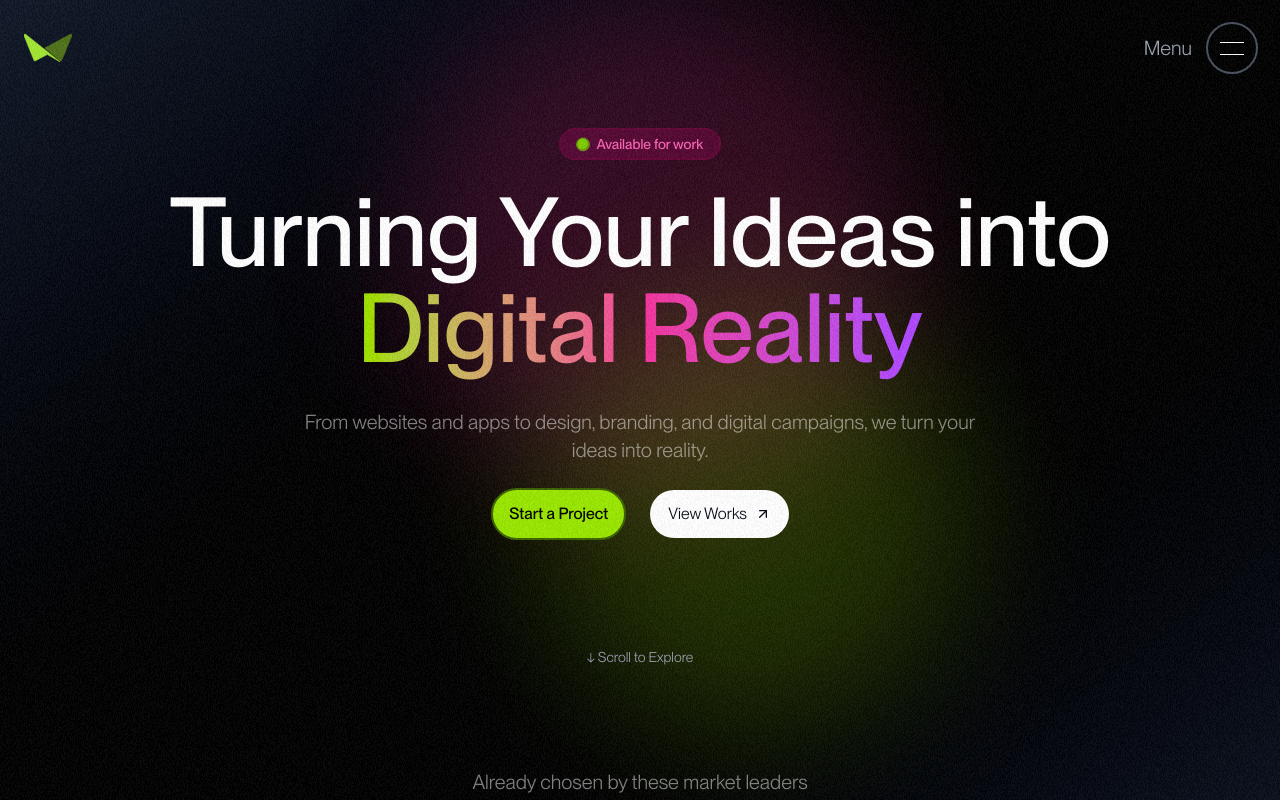
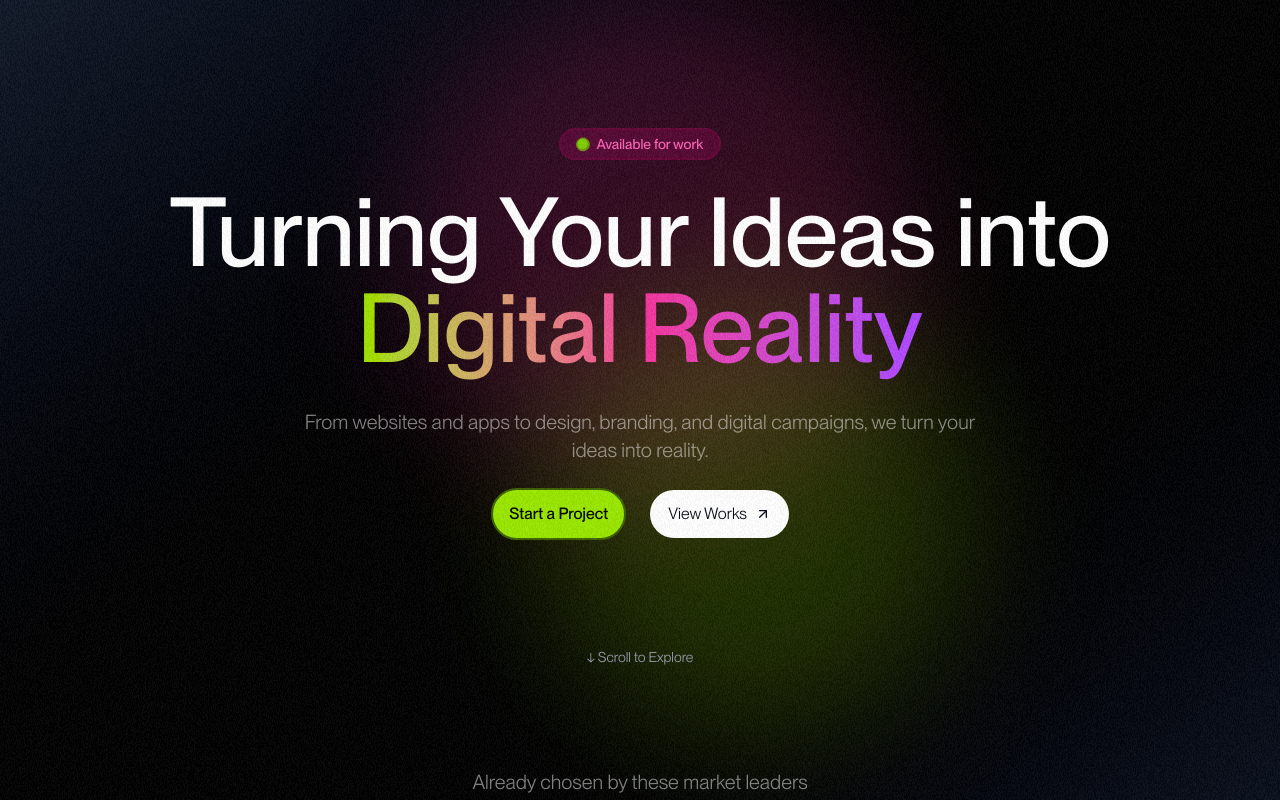
Before and after one commit to WEFIK-INTERNATIONAL/wefik-website, a Next.js app: page / in a window 1280 px wide. Shown: the top 800 px of the page. Built offline with nearby package versions, Linux system fonts and the light colour scheme.

Commit message:
fix:fix Bugs layout

```diff
--- a/src/app/layout.js
+++ b/src/app/layout.js
@@ -19,7 +19,7 @@ export const metadata = {
 export default function RootLayout({ children }) {
     return (
         <html lang="en" className={`${ppNeueMontreal.variable}`}>
-            <body className="antialiased bg-black">
+            <body className="antialiased">
                 <BackgroundNoise />
                 <AppLayoutClient>
                     {children}
--- a/src/components/common/AppLayoutClient.jsx
+++ b/src/components/common/AppLayoutClient.jsx
@@ -10,7 +10,7 @@ export default function AppLayoutClient({ children }) {
     return (
         <>
             <LenisProvider>
-                <NavBar contentRef={contentRef} />
+                {/* <NavBar contentRef={contentRef} /> */}
                 <div ref={contentRef} data-scroll-container>
                     {children}
                 </div>
```
